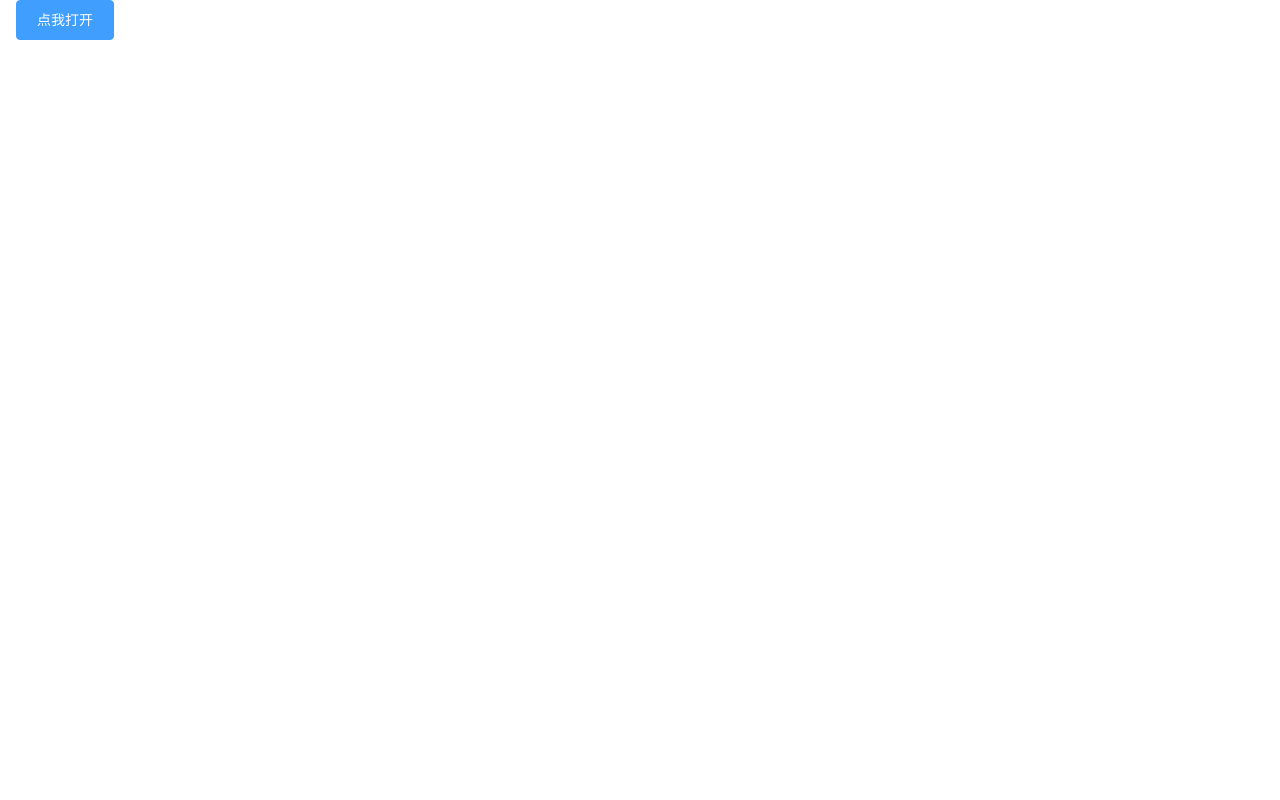
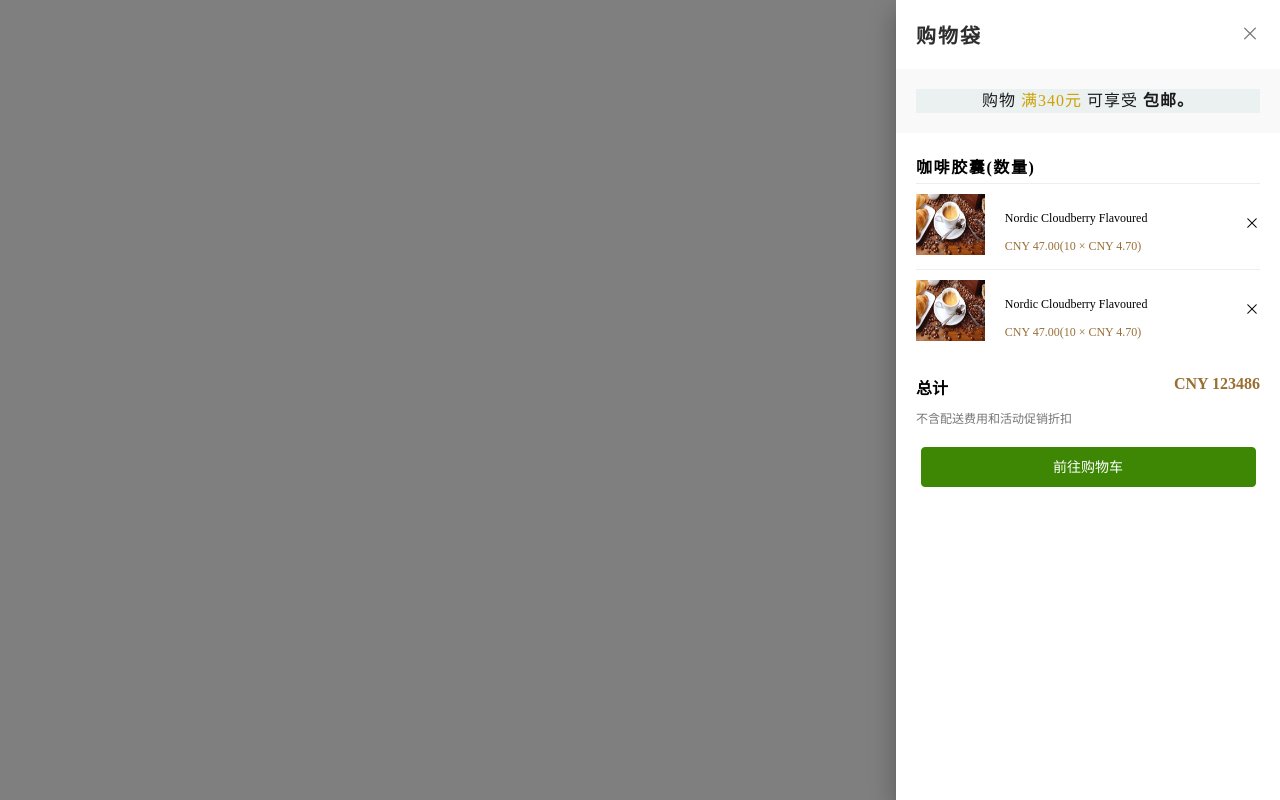
Before and after one commit to Caitlyn-zk/CoffeeProject, a Vue app: page / in a window 1280 px wide. Built offline with nearby package versions, Linux system fonts and the light colour scheme.

Commit message:
邹凯购物车未完善

```diff
--- a/src/App.vue
+++ b/src/App.vue
@@ -12,14 +12,13 @@ export default {
   name: 'App',
   data () {
 		return {
-			centerDialogVisible: true
 		}
 	},
   components: {
     Nav,
     Navbar,
-	Cart
-  }
+    Cart
+	}
 }
 </script>
 
--- a/src/components/Nav/nav.vue
+++ b/src/components/Nav/nav.vue
@@ -14,7 +14,6 @@
 
 <script>
 export default {
-
 }
 </script>
 
--- /dev/null
+++ b/src/components/ShoppingCart/Carelem.js
@@ -0,0 +1,3 @@
+import Vue from 'vue'
+var ElCart = new Vue()
+export default ElCart
--- a/src/components/ShoppingCart/css/index.less
+++ b/src/components/ShoppingCart/css/index.less
@@ -65,9 +65,11 @@
 						height: 100%;
 						display: inline-block;
 						line-height: 1;
+						padding: 10px 0;
 						& img {
 							line-height: 1;
 							width: 100%;
+							height: 100%;
 						}
 					}
 				}
@@ -106,3 +108,6 @@
 
 	}
 }
+.nps-text-color {
+	color: #986f38;
+}
--- a/src/components/ShoppingCart/index.vue
+++ b/src/components/ShoppingCart/index.vue
@@ -1,13 +1,11 @@
 <template>
 <!-- 购物车组件 -->
 	<div class="nps-shoppingCart-mainbar">
-		<el-button @click="drawer = true" type="primary" style="margin-left: 16px;">
-			点我打开
-		</el-button>
 		<el-drawer
 			title="购物袋"
 			:visible.sync="drawer"
 			:direction="direction"
+			:go="go"
 			>
 			<div class="nps-Catr-tips">
 				<div class="nps-Catr-tips-bar">
@@ -18,11 +16,30 @@
 				</div>
 			</div>
 			<div class="nps-Cart-shopping-main" v-if="Listgoods=== true">
-				<ul class="nps-Cart-goods-main">
+				<ul class="nps-Cart-goods-main padding-b-20">
 					<div class="nps-Cart-goods-title">咖啡胶囊(数量)</div>
-					<li class="nps-goods-lists">
-						<div class="nps-goods-imgs">
+					<li class="nps-goods-lists clearfix">
+						<div class="nps-goods-imgs fl margin-r-20">
 							<img src="./img/kk-Cartgoods01.jpg">
+						</div>
+						<div class="padding-tb-20 fl">
+							<p class="font-12 line-28">	Nordic Cloudberry Flavoured</p>
+							<p class="font-12 line-28 nps-text-color">CNY 47.00(10 × CNY 4.70)</p>
+						</div>
+						<div class="fr">
+							<span class="el-icon-close"></span>
+						</div>
+					</li>
+					<li class="nps-goods-lists clearfix">
+						<div class="nps-goods-imgs fl margin-r-20">
+							<img src="./img/kk-Cartgoods01.jpg">
+						</div>
+						<div class="padding-tb-20 fl">
+							<p class="font-12 line-28">	Nordic Cloudberry Flavoured</p>
+							<p class="font-12 line-28 nps-text-color">CNY 47.00(10 × CNY 4.70)</p>
+						</div>
+						<div class="fr">
+							<span class="el-icon-close"></span>
 						</div>
 					</li>
 				</ul>
@@ -51,12 +68,17 @@
 <script>
 export default {
 	data () {
-      return {
-        drawer: false,
-				direction: 'rtl',
-				Listgoods: true
-      }
-    }
+		return {
+			drawer: true,
+			direction: 'rtl',
+			Listgoods: true
+		}
+	},
+	methods: {
+		go () {
+			console.log('这是一个方法')
+		}
+	}
 }
 </script>
 
```
